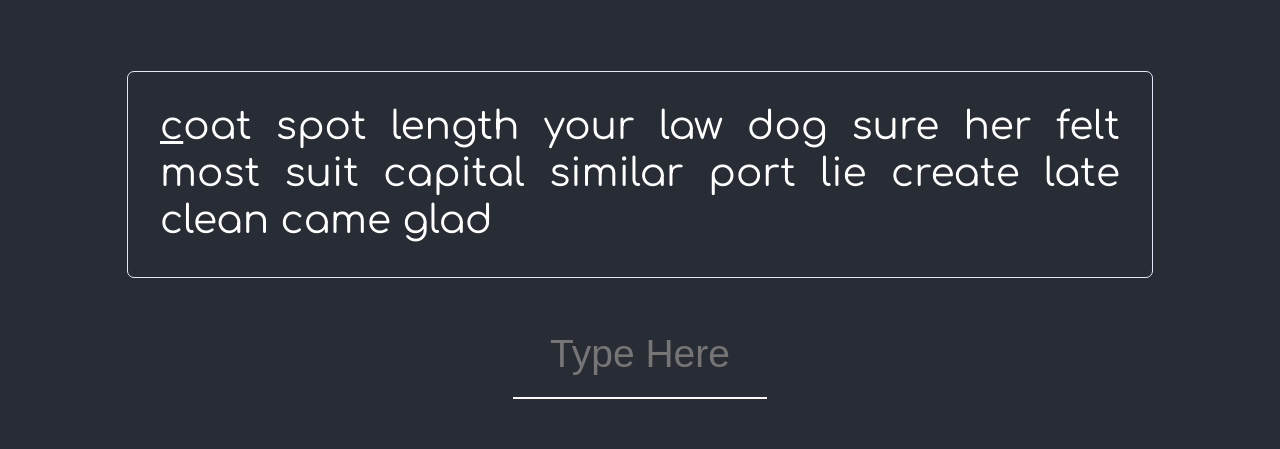
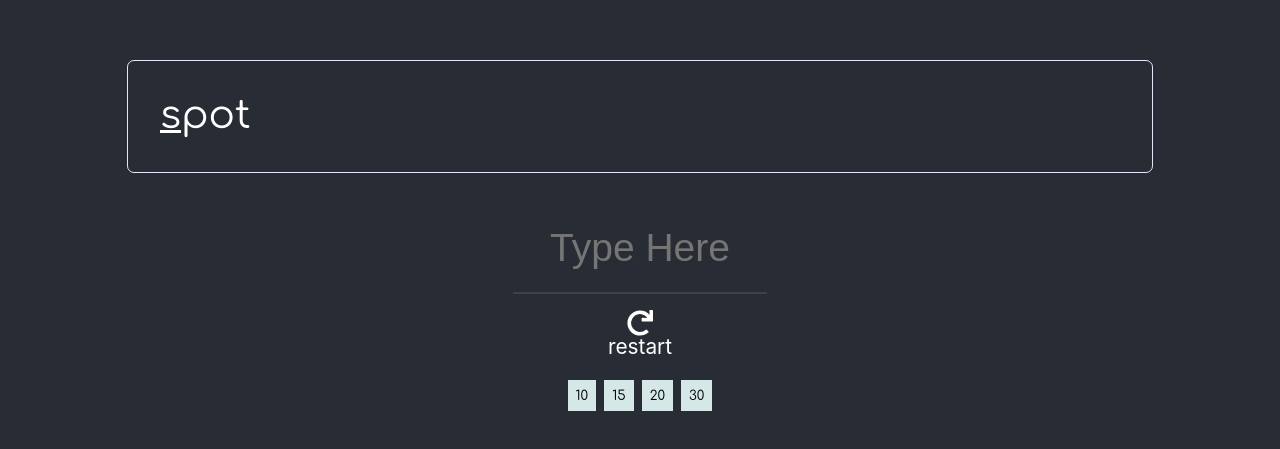
Before and after one commit to MenachemFarkash/FastType, a React (Create React App) app: page / in a window 1280 px wide. Shown: the part 181-630 px from the top of the page. Built offline with nearby package versions, Linux system fonts and the light colour scheme.

Commit message:
accurate WPM & design

```diff
--- a/package.json
+++ b/package.json
@@ -3,11 +3,13 @@
   "version": "0.1.0",
   "private": true,
   "dependencies": {
+    "@react-icons/all-files": "^4.1.0",
     "@testing-library/jest-dom": "^5.16.5",
     "@testing-library/react": "^13.4.0",
     "@testing-library/user-event": "^13.5.0",
     "react": "^18.2.0",
     "react-dom": "^18.2.0",
+    "react-icons": "^4.8.0",
     "react-scripts": "5.0.1",
     "web-vitals": "^2.1.4"
   },
--- a/src/App.css
+++ b/src/App.css
@@ -19,9 +19,9 @@
     height: 3rem;
     background-color: transparent;
     border: none;
-    border-bottom: 2px solid snow;
+    border-bottom: 2px solid rgba(255, 250, 250, 0.099);
     font-size: 1.5em;
-    color: lavender;
+    color: rgba(230, 230, 250, 0.631);
     text-align: center;
     padding-block: 0.5em;
     outline: none;
@@ -39,6 +39,28 @@
     line-height: 4rem;
     font-family: "Comfortaa", "Roboto Mono", "Vazirmatn";
     font-weight: 400;
+}
+
+.restartButton {
+    margin-top: 1rem;
+    cursor: pointer;
+}
+.restartButton p {
+    margin-top: -0.5rem;
+    font-size: 80%;
+}
+
+.wordCountButtons {
+    display: flex;
+    gap: 0.5rem;
+}
+
+.wordCountButtons button {
+    border: none;
+    font-family: "Comfortaa", "Roboto Mono", "Vazirmatn";
+    padding: 0.5rem;
+    background-color: rgb(213, 231, 231);
+    cursor: pointer;
 }
 
 .App {
--- a/src/App.js
+++ b/src/App.js
@@ -1,7 +1,8 @@
 import logo from "./logo.svg";
 import "./App.css";
-import { useState } from "react";
+import { useState, useRef, useEffect } from "react";
 import { mostCommonWords } from "./Words/english";
+import { FaRedo } from "react-icons/fa";
 
 function App() {
     const phrases = [
@@ -9,8 +10,7 @@ function App() {
         "a stitch in time saves nine",
         "all's fair in love and war",
     ];
-
-    const [wordCount, setWordCount] = useState(20);
+    const [wordCount, setWordCount] = useState(1);
     const [currentPhrase, setCurrentPhrase] = useState(() => createPhrase());
     const [currentChar, setCurrentChar] = useState(0);
     const [startTime, setStartTime] = useState(null);
@@ -21,11 +21,16 @@ function App() {
     const [letters, setLetters] = useState([]);
     const [activeChar, setActiveChar] = useState(0);
 
+    const elementPocus = useRef(null);
+
+    useEffect(() => {
+        restart();
+    }, [wordCount]);
+
     function handleKeyDown(event) {
         if (event.key === "Backspace") {
             setCurrentChar(currentChar - 1);
             letters.splice(-1);
-            console.log(letters);
             setActiveChar(activeChar - 1);
         } else if (event.key === " ") {
             document.getElementById("mainInput").value = "";
@@ -40,11 +45,9 @@ function App() {
             if (event.key === currentPhrase[currentChar]) {
                 setCorrectChars(correctChars + 1);
             } else {
-                // setIncorrectChars(incorrectChars + 1);
                 setIncorrectChars(incorrectChars + 1);
             }
             letters.push(event.key);
-            console.log(letters);
             setCurrentChar(currentChar + 1);
             setActiveChar(activeChar + 1);
 
@@ -54,10 +57,8 @@ function App() {
 
                 setEndTime((prevNumber) => {
                     const newNumber = prevNumber + Date.now();
-                    console.log(newNumber);
                     return newNumber;
                 });
-
                 endGame(timeTaken, endTime);
             }
         }
@@ -83,7 +84,6 @@ function App() {
             .map((word) => word + " ")
             .join("")
             .split("");
-        console.log(selectedWordsString);
         return selectedWordsString;
     }
 
@@ -92,19 +92,30 @@ function App() {
         if (totalChars === 0) {
             return 0;
         }
-        console.log(Math.round((correctChars / totalChars) * 100) + "%");
         return Math.round((correctChars / totalChars) * 100);
     }
 
     function endGame(time) {
-        console.table(time);
         getAccuracy();
-        console.log("correctChars: ", correctChars);
-        console.log("incorrectChars: ", incorrectChars);
-        console.log("endTime: ", endTime);
-        const totalTypedWords = currentPhrase.join("").split(" ").length;
-        setWordsPerMinute(((totalTypedWords / time) * 60).toFixed(2));
+        setWordsPerMinute(((letters.length / 5 / time) * 60).toFixed(2));
+        console.log(time);
+        console.log(wordsPerMinute);
     }
+
+    const restart = () => {
+        setCurrentPhrase(createPhrase());
+        setActiveChar(0);
+        setCorrectChars(0);
+        setIncorrectChars(0);
+        setStartTime(null);
+        setEndTime(0);
+        setWordsPerMinute(0);
+        setCurrentChar(0);
+        setLetters([]);
+        document.getElementById("mainInput").value = "";
+        elementPocus.current.focus();
+        console.log(elementPocus.current);
+    };
 
     return (
         <div className="App">
@@ -133,6 +144,8 @@ function App() {
                     })}
                 </h2>
                 <input
+                    ref={elementPocus}
+                    tabIndex={1}
                     autoFocus
                     onKeyDown={(event) => handleKeyDown(event)}
                     id="mainInput"
@@ -151,6 +164,44 @@ function App() {
                         </h2>
                     </>
                 )}
+                <div className="restartButton">
+                    <FaRedo tabIndex={2} onKeyDown={() => restart()} onClick={() => restart()} />
+                    <p>restart</p>
+                </div>
+                <div className="wordCountButtons">
+                    <button
+                        type="text"
+                        onClick={() => {
+                            setWordCount(10);
+                        }}
+                    >
+                        10
+                    </button>
+                    <button
+                        type="text"
+                        onClick={(ev) => {
+                            setWordCount(15);
+                        }}
+                    >
+                        15
+                    </button>
+                    <button
+                        type="text"
+                        onClick={(ev) => {
+                            setWordCount(20);
+                        }}
+                    >
+                        20
+                    </button>
+                    <button
+                        type="text"
+                        onClick={(ev) => {
+                            setWordCount(30);
+                        }}
+                    >
+                        30
+                    </button>
+                </div>
             </header>
         </div>
     );
```
Also changed, not shown: 1 other file (tests, documents, lock files or other folders).
